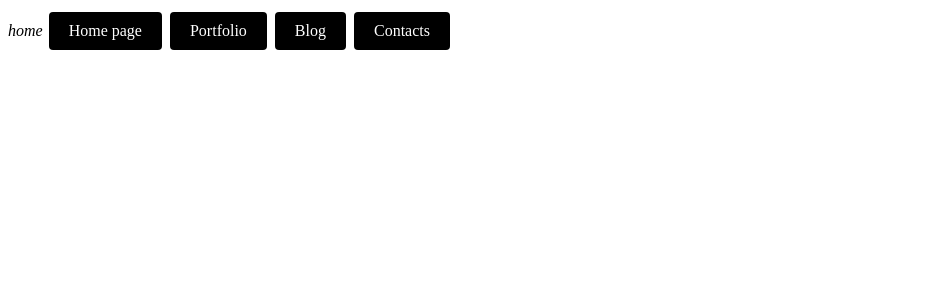
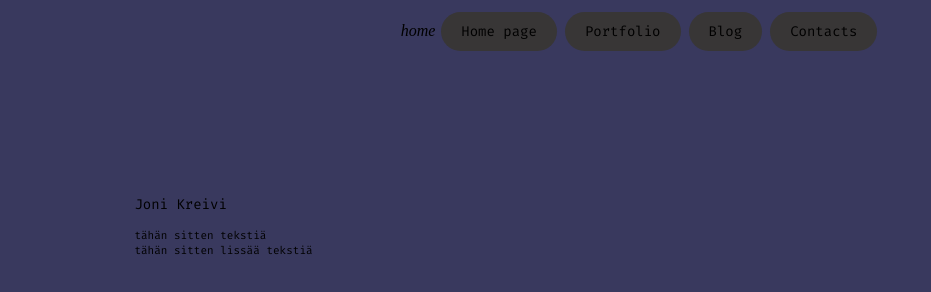
Before and after one commit to jonikreivi/jonikreivi.github.io, a plain HTML site: page index.html in a window 1280 px wide. Shown: the whole page, without its empty margins (0-931 px from the left). Drawn offline with Linux system fonts and the light colour scheme.

Commit message:
Update index.html

```diff
--- a/index.html
+++ b/index.html
@@ -1,29 +1,38 @@
 <!--index.html-->
 <!DOCTYPE html>
 <html lang="en">
-
+<link href='https://fonts.googleapis.com/css?family=Fira Code' rel='stylesheet'>
 <head>
 	<title>jonikreivi</title>
 	<style>
 		.button-class {
-			background-color: #000000;
+			background-color: #383636;
 			border: none;
-			color: white;
+			color: rgb(0, 0, 0);
 			padding: 10px 20px;
 			text-align: center;
+			font-family: 'Fira Code';
 			text-decoration: none;
 			display: inline-block;
-			font-size: 16px;
+			font-size: 14px;
 			margin: 4px 2px;
 			cursor: pointer;
-			border-radius: 4px;
+			border-radius: 40px;
+			align-items: center;
+		}
+		.headline-class {
+			text-align: left;
 		}
 
 	</style>
+
 </head>
 
-<body>
-    <i>home </i>
+<body style="background-color: rgb(57, 57, 94);">
+
+
+<center>
+	<i>home </i>
 	<a href="index.html" class="button-class">
       Home page</a>
     <a href="portfolio.html" class="button-class">
@@ -32,6 +41,16 @@
       Blog</a>
     <a href="contacts.html" class="button-class">
       Contacts</a>
+</center>
+<div style="float: left; padding-left: 10%; padding-top: 10%;">
+	<p style="font-family: 'Fira Code'; font-size: 14px;"> Joni Kreivi</p>
+	<p style="font-family: 'Fira Code'; font-size: 11px;">
+		tähän sitten tekstiä <br>
+		tähän sitten lissää tekstiä
+
+	</p>
+</div>
 </body>
 
+
 </html>
```
